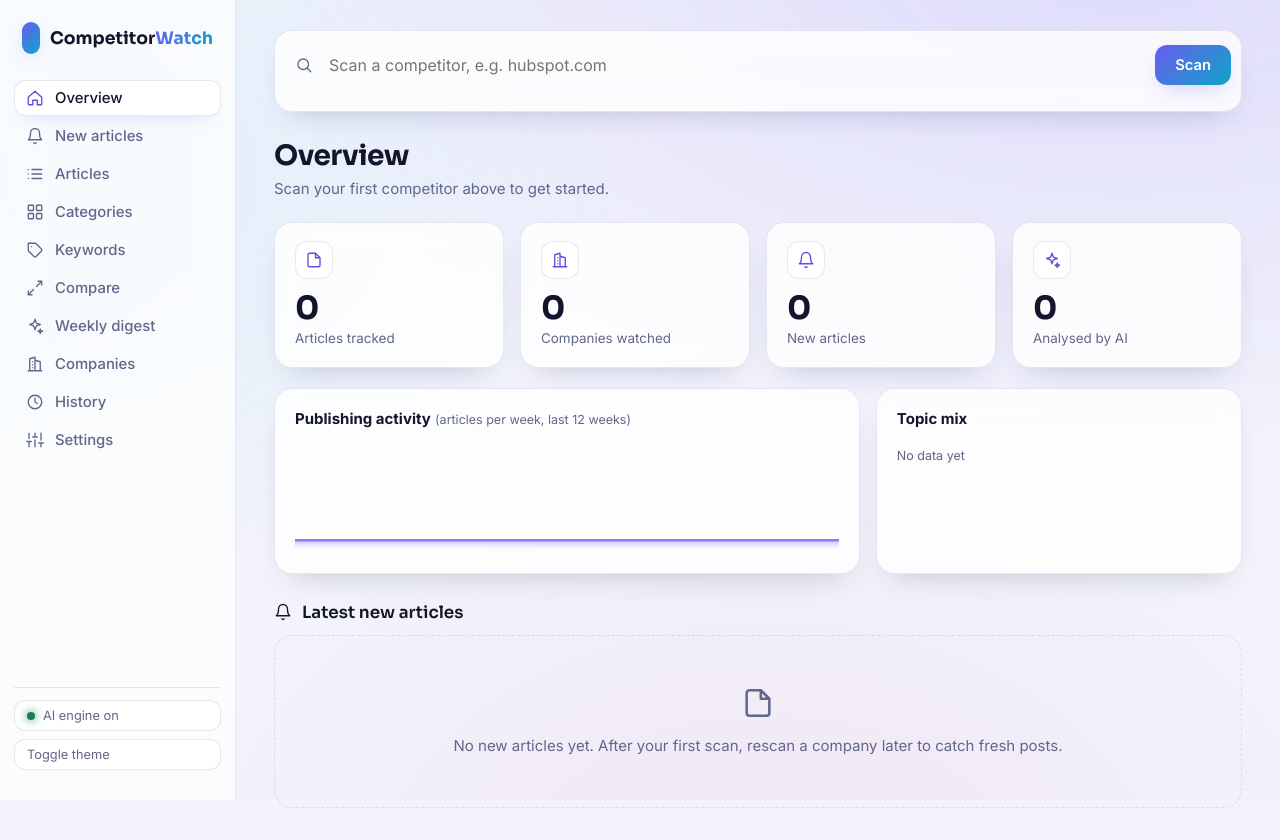
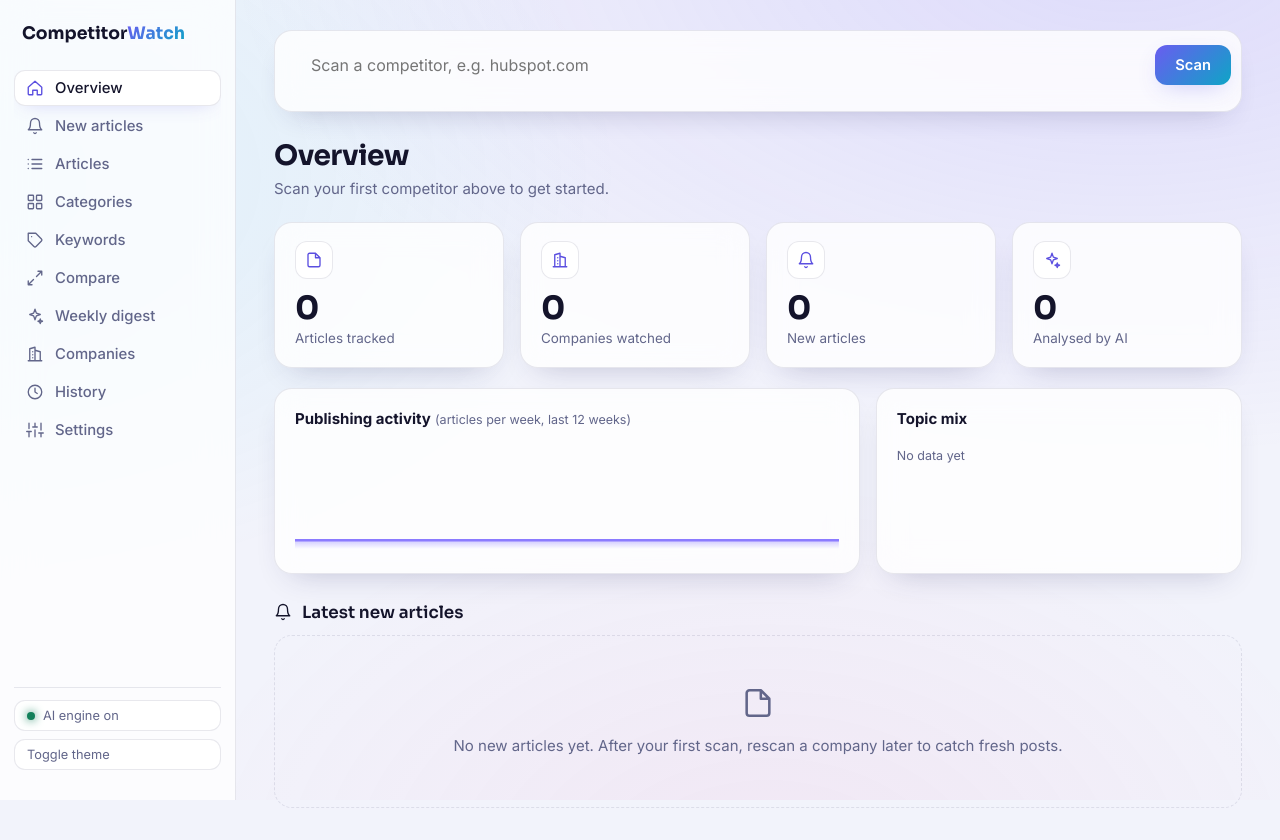
Before and after one commit to shahfahad09/competitor-monitoring-alert-tool, a Flask app: page / in a window 1280 px wide. Shown: the top 840 px of the page. Run offline with Flask 3, Linux system fonts and the light colour scheme; data that the repository does not hold is empty.

Commit message:
Update index.html

```diff
--- a/templates/index.html
+++ b/templates/index.html
@@ -65,7 +65,7 @@ tr.row{cursor:pointer}tr.row:hover td,tr.ex td{background:var(--glass)}tr.ex ul{
 body.ro .adm{display:none!important}
 @media(max-width:900px){.app{grid-template-columns:1fr}.side{position:static;height:auto;flex-direction:row;align-items:center;padding:10px;overflow-x:auto}.brand{display:none}nav{display:flex;gap:4px;overflow:visible}nav button{white-space:nowrap}.sfoot{display:none}main{padding:18px 14px}.stats{grid-template-columns:1fr 1fr}.two{grid-template-columns:1fr}.vs{grid-template-columns:1fr}.vsb{justify-self:center}.dual{grid-template-columns:1fr}}
 </style></head><body><div class="bg"></div>
-<div class="app"><aside class="side"><div class="brand"><div class="logo" id="logo"></div><span>Competitor<b>Watch</b></span></div><nav id="nav"></nav>
+<div class="app"><aside class="side"><div class="brand"><span>Competitor<b>Watch</b></span></div><nav id="nav"></nav>
 <div class="sfoot"><button class="pill" id="aipill"><i></i><span></span></button><button class="pill" id="theme"><span>Toggle theme</span></button><div id="auth"></div></div></aside>
 <main><section class="cmd adm"><form id="f"><span class="ci" id="si"></span><input id="dom" placeholder="Scan a competitor, e.g. hubspot.com" required autocomplete="off"><button class="btn" id="go">Scan</button></form><div class="prog" id="prog"></div><div id="msg"></div></section><div id="view"></div></main></div><div id="toasts"></div>
 <script>
@@ -191,6 +191,6 @@ $("#nav").onclick=e=>{const b=e.target.closest("button");if(b){F={q:"",d:"",c:""
 $("#theme").onclick=()=>{const l=document.documentElement.dataset.theme!=="light";document.documentElement.dataset.theme=l?"light":"dark";localStorage.theme=l?"light":"dark"};
 $("#aipill").onclick=()=>ME.admin&&go("settings");
 document.documentElement.dataset.theme=localStorage.theme||(matchMedia("(prefers-color-scheme: light)").matches?"light":"dark");
-$("#si").innerHTML=ic("search");
+// $("#si").innerHTML=ic("search");
 loadMe().then(()=>go("overview"));
 </script></body></html>
```
